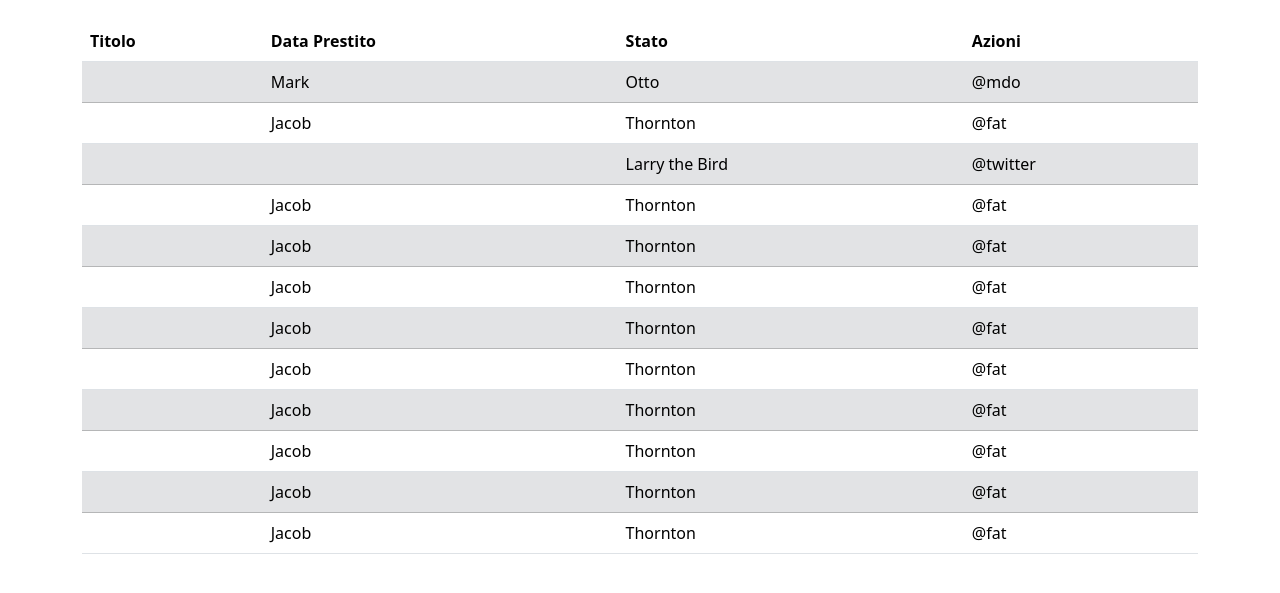
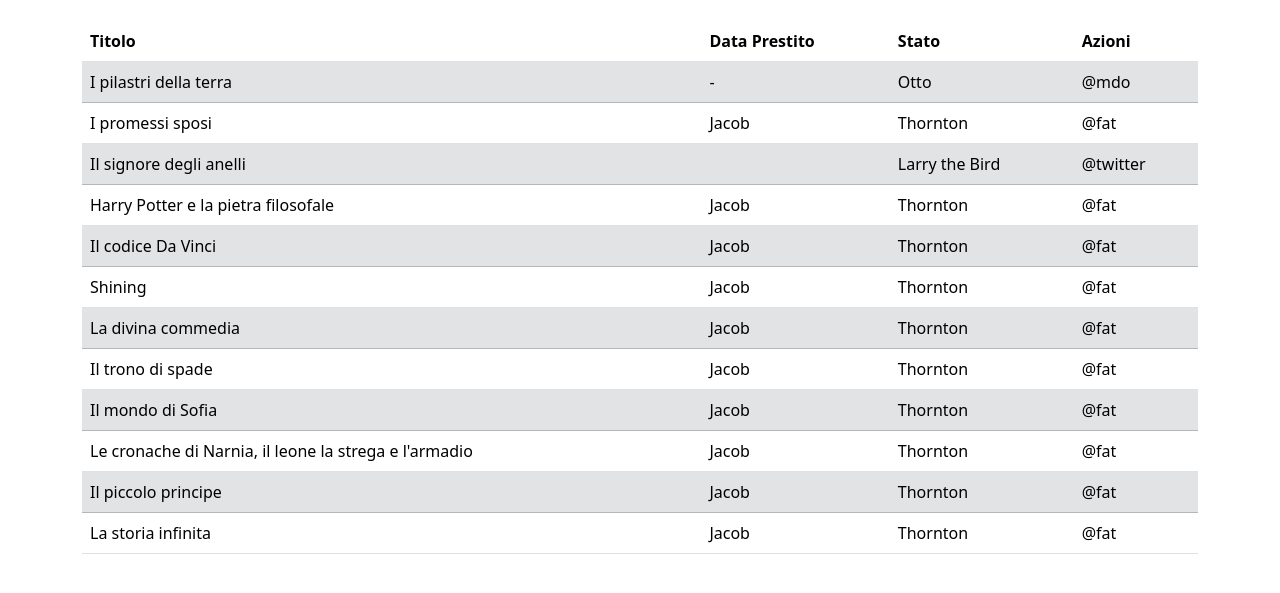
Before and after one commit to FrancescoMarra97/html-css-bootstrap-dashboard, a plain HTML site: page index.html in a window 1280 px wide. Shown: the part 159-752 px from the top of the page. Drawn offline with nearby package versions, Linux system fonts and the light colour scheme.

Commit message:
name title

```diff
--- a/index.html
+++ b/index.html
@@ -68,73 +68,73 @@
                     </thead>
                     <tbody>
                       <tr class="table-secondary">
-                        <td></td>
-                        <td>Mark</td>
+                        <td>I pilastri della terra</td>
+                        <td>-</td>
                         <td>Otto</td>
                         <td>@mdo</td>
                       </tr>
                       <tr>
-                        <td></td>
+                        <td>I promessi sposi</td>
                         <td>Jacob</td>
                         <td>Thornton</td>
                         <td>@fat</td>
                       </tr>
                       <tr class="table-secondary">
-                        <td></td>
+                        <td>Il signore degli anelli</td>
                         <td></td>
                         <td>Larry the Bird</td>
                         <td>@twitter</td>
                       </tr>
                       <tr>
-                        <td></td>
+                        <td>Harry Potter e la pietra filosofale</td>
                         <td>Jacob</td>
                         <td>Thornton</td>
                         <td>@fat</td>
                       </tr>
                       <tr class="table-secondary">
-                        <td></td>
+                        <td>Il codice Da Vinci</td>
                         <td>Jacob</td>
                         <td>Thornton</td>
                         <td>@fat</td>
                       </tr>
                       <tr>
-                        <td></td>
+                        <td>Shining</td>
                         <td>Jacob</td>
                         <td>Thornton</td>
                         <td>@fat</td>
                       </tr>
                       <tr class="table-secondary">
-                        <td></td>
+                        <td>La divina commedia</td>
                         <td>Jacob</td>
                         <td>Thornton</td>
                         <td>@fat</td>
                       </tr>
                       <tr>
-                        <td></td>
+                        <td>Il trono di spade</td>
                         <td>Jacob</td>
                         <td>Thornton</td>
                         <td>@fat</td>
                       </tr>
                       <tr class="table-secondary">
-                        <td></td>
+                        <td>Il mondo di Sofia</td>
                         <td>Jacob</td>
                         <td>Thornton</td>
                         <td>@fat</td>
                       </tr>
                       <tr>
-                        <td></td>
+                        <td>Le cronache di Narnia, il leone la strega e l'armadio</td>
                         <td>Jacob</td>
                         <td>Thornton</td>
                         <td>@fat</td>
                       </tr>
                       <tr class="table-secondary">
-                        <td></td>
+                        <td>Il piccolo principe</td>
                         <td>Jacob</td>
                         <td>Thornton</td>
                         <td>@fat</td>
                       </tr>
                       <tr>
-                        <td></td>
+                        <td>La storia infinita</td>
                         <td>Jacob</td>
                         <td>Thornton</td>
                         <td>@fat</td>
```
